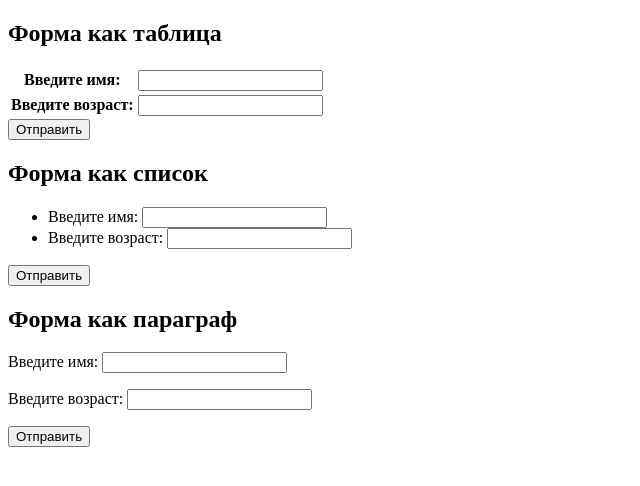
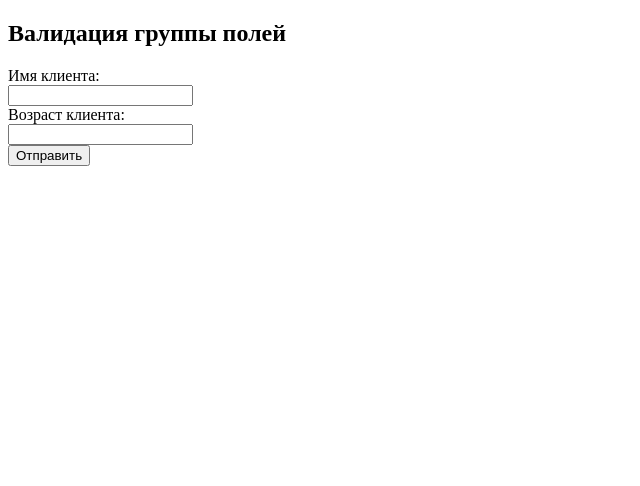
Before and after one commit to Mezerx/Web_1, a Django app: page / in a window 1280 px wide. Shown: the top 486 px of the page, without its empty margins (0-640 px from the left). Run offline with Django 4.2, Linux system fonts and the light colour scheme.

Commit message:
детальная настройка полей формы

```diff
--- a/hello/firstapp/forms.py
+++ b/hello/firstapp/forms.py
@@ -5,5 +5,5 @@ from django import forms
 
 
 class UserForm(forms.Form):
-   name = forms.CharField(label="Введите имя")
-   age = forms.IntegerField(label="Введите возраст")
+   name = forms.CharField(label="Имя клиента")
+   age = forms.IntegerField(label="Возраст клиента")
--- a/hello/firstapp/views.py
+++ b/hello/firstapp/views.py
@@ -7,6 +7,11 @@ from .forms import UserForm
 
 def index(request):
     userform = UserForm()
+    if request.method == "POST":
+        userform = UserForm(request.POST)
+        if userform.is_valid():
+            name = userform.cleaned_data["name"]
+            return HttpResponse(f"<h2>Имя введено корректно - {name}</h2>")
     return render(request, 'firstapp/index.html', {'form': userform})
 
 
--- a/hello/templates/firstapp/index.html
+++ b/hello/templates/firstapp/index.html
@@ -5,30 +5,19 @@
     <title>форма Django!</title>
 </head>
 <body>
-<h2>Форма как таблица</h2>
-<form method="POST">
+<h2>Валидация группы полей</h2>
+<form method="POST" novalidate>
     {% csrf_token %}
-<table>
-    {{ form.as_table }}
+<div class="form-group">
+    {% for field in form %}
+    <div>{{ field.label_tag }}</div>
+    <div>{{ field }}</div>
+    <div class="error">{{ field.errors}}</div>
+    {% endfor %}
+</div>
 </table>
 <input type="submit" value="Отправить" >
 </form>
-<h2>Форма как список</h2>
-<form method="POST">
-    {% csrf_token %}
-    <ul>
-        {{ form.as_ul }}
-    </ul>
-    <input type="submit" value="Отправить" >
-</form>
-<h2>Форма как параграф</h2>
-<form method="POST">
-    {% csrf_token %}
-    <div>
-    {{ form.as_p }}
-    </div>
-    <input type="submit" value="Отправить" >
 
-</form>
 </body>
 </html>
```
